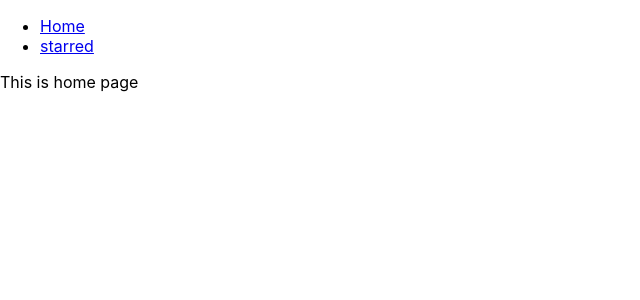
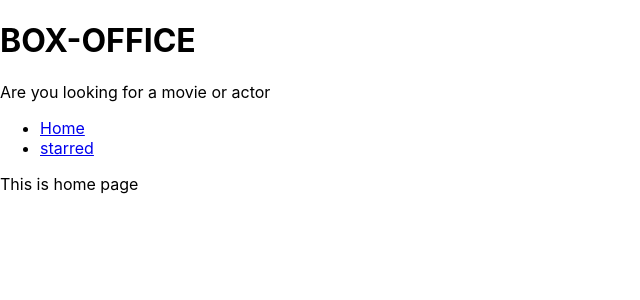
Before and after one commit to gaganverma01/box-office, a React (Create React App) app: page / in a window 1280 px wide. Shown: the top 300 px of the page, without its empty margins (0-640 px from the left). Built offline with nearby package versions, Linux system fonts and the light colour scheme.

Commit message:
added layout management and created title

```diff
--- a/src/App.js
+++ b/src/App.js
@@ -1,14 +1,11 @@
 import React from 'react';
 import { Switch, Route } from 'react-router-dom';
 
-import Navs from './components/Navs';
 import Home from './Pages/Home';
 import Starred from './Pages/Starred';
 
 function App() {
   return (
-    <div>
-      <Navs />
     <Switch>
       <Route exact path="/">
         <Home />
@@ -20,7 +17,6 @@
         <div>page not found</div>
       </Route>
     </Switch>
-    </div>
   );
 }
 
--- a/src/Pages/Home.js
+++ b/src/Pages/Home.js
@@ -1,7 +1,8 @@
 import React from 'react';
+import MainPageLayout from '../components/MainPageLayout';
 
 const Home = () => {
-  return <div>This is home page</div>;
+  return <MainPageLayout>This is home page</MainPageLayout>;
 };
 
 export default Home;
--- a/src/Pages/Starred.js
+++ b/src/Pages/Starred.js
@@ -1,7 +1,8 @@
 import React from 'react';
+import MainPageLayout from '../components/MainPageLayout';
 
 const Starred = () => {
-  return <div>this is starred page</div>;
+  return <MainPageLayout>this is starred page</MainPageLayout>;
 };
 
 export default Starred;
--- /dev/null
+++ b/src/components/MainPageLayout.js
@@ -0,0 +1,18 @@
+import React from 'react';
+import Navs from './Navs';
+import Title from './Title';
+
+const MainPageLayout = ({ children }) => {
+  return (
+    <div>
+      <Title
+        title="BOX-OFFICE"
+        subtitle="Are you looking for a movie or actor"
+      />
+      <Navs />
+      {children}
+    </div>
+  );
+};
+
+export default MainPageLayout;
--- /dev/null
+++ b/src/components/Title.js
@@ -0,0 +1,12 @@
+import React from 'react';
+
+const Title = ({ title, subtitle }) => {
+  return (
+    <div>
+      <h1>{title}</h1>
+      <p>{subtitle}</p>
+    </div>
+  );
+};
+
+export default Title;
```
Lines whose indentation alone changed are shown as unchanged.
